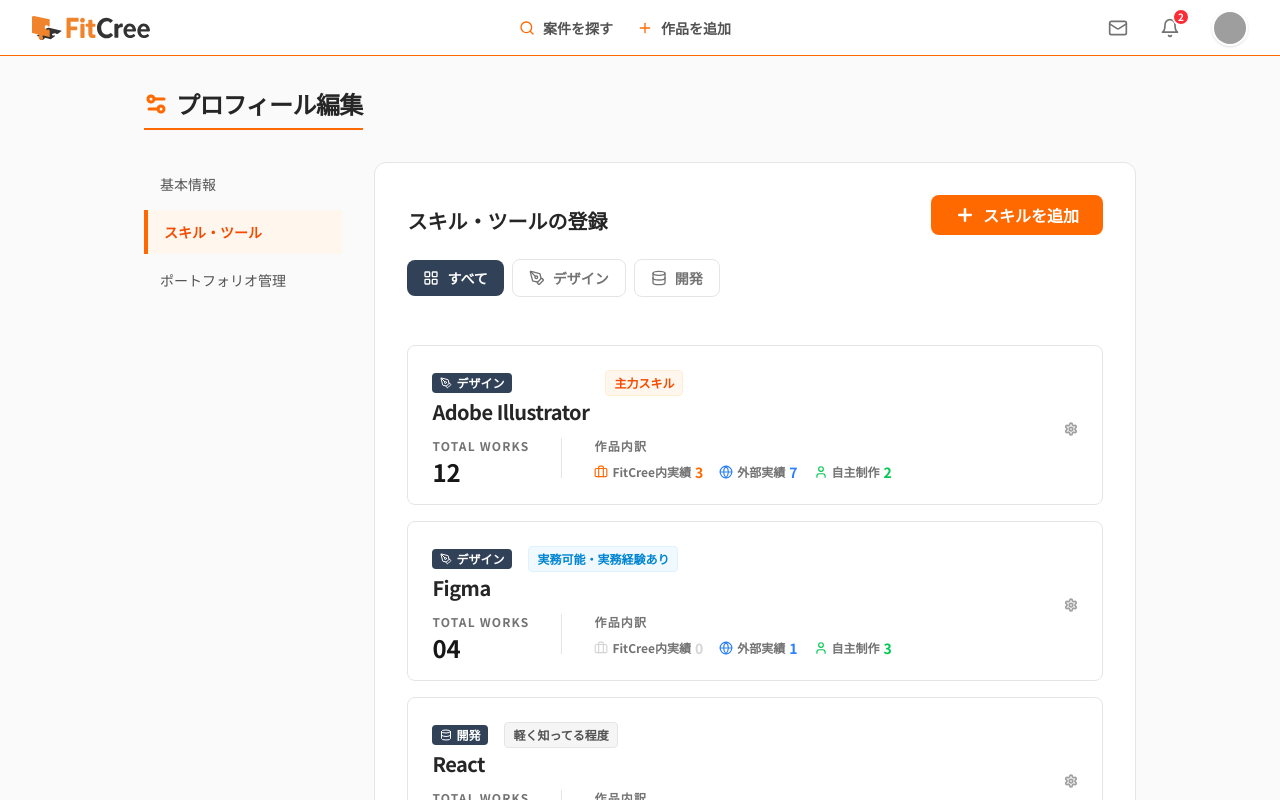
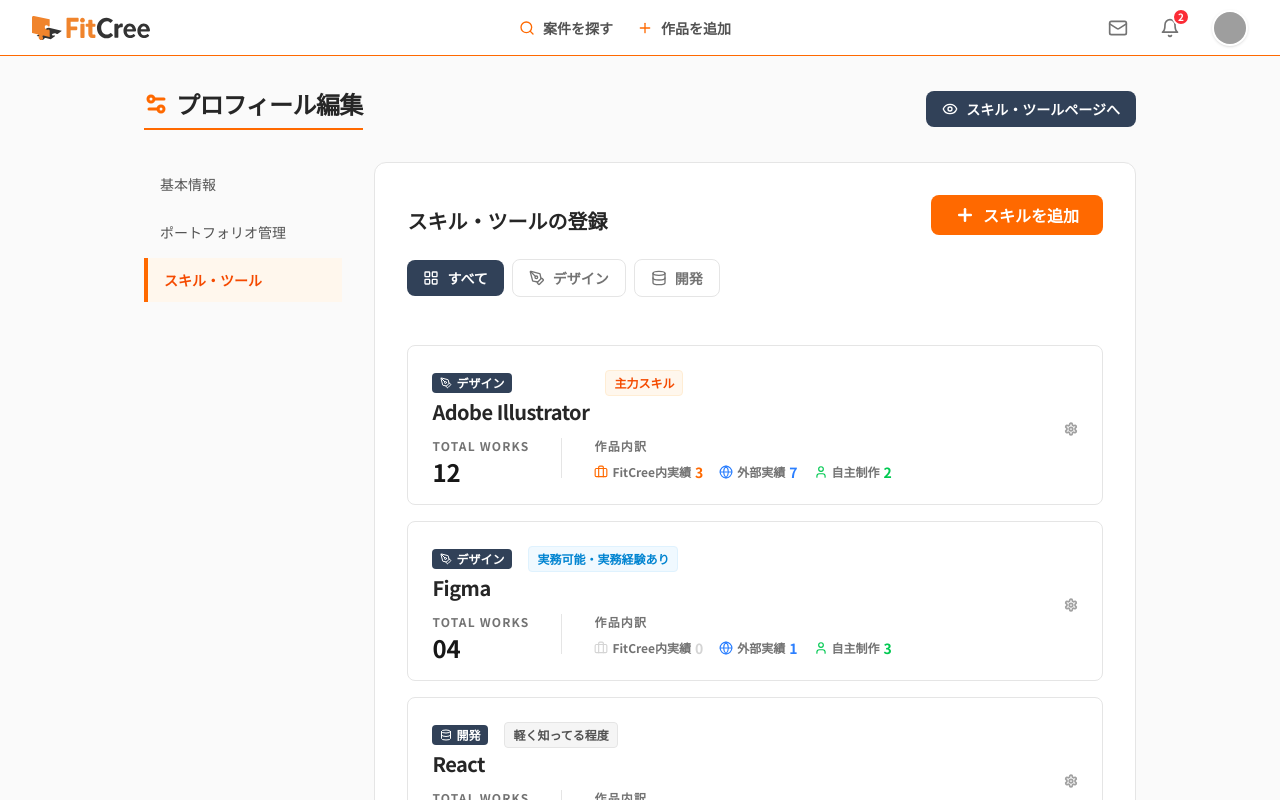
Before and after one commit to FitCree/fitcree-design, a Next.js app in the folder fitcree-design-app/: page /creator/profile/skills in a window 1280 px wide. Shown: the top 800 px of the page. Built offline with nearby package versions, Linux system fonts and the light colour scheme; grey boxes are pictures that could not be loaded.

Commit message:
プロフィール編集微調整

```diff
--- /dev/null
+++ b/fitcree-design-app/src/app/creator/(with-header)/profile/layout.tsx
@@ -0,0 +1,19 @@
+"use client";
+
+import { useEffect } from 'react';
+
+export default function ProfileEditLayout({
+  children,
+}: {
+  children: React.ReactNode;
+}) {
+  useEffect(() => {
+    const footer = document.getElementById('site-footer');
+    if (footer) footer.style.display = 'none';
+    return () => {
+      if (footer) footer.style.display = '';
+    };
+  }, []);
+
+  return <>{children}</>;
+}
--- a/fitcree-design-app/src/app/creator/(with-header)/profile/page.tsx
+++ b/fitcree-design-app/src/app/creator/(with-header)/profile/page.tsx
@@ -13,6 +13,8 @@
 import { SelectInput } from '@/components/forms/elements/SelectInput';
 import { RadioList } from '@/components/forms/elements/RadioList';
 import { FileUploader } from '@/components/forms/elements/FileUploader';
+import ProfileSideNav from '@/components/creator/ProfileSideNav';
+import ActionLinkButton from '@/components/common/ActionLinkButton';
 
 const VARIANT = 'creator';
 
@@ -87,46 +89,21 @@
   };
 
   return (
-    <div className="max-w-5xl mx-auto px-4 py-8 pb-16 text-neutral-900">
+    <div className="max-w-5xl mx-auto px-4 py-8 pb-24 text-neutral-900">
       {/* ページヘッダー */}
       <div className="mb-8 flex items-center justify-between">
         <h1 className="text-2xl font-bold flex items-center gap-2 text-neutral-800 tracking-tight border-b-2 border-orange-500 pb-2 inline-flex">
           <Settings2 className="text-orange-500" strokeWidth={3} />
           プロフィール編集
         </h1>
-        <Link
-          href="/creator?tab=profile"
-          className="flex items-center gap-2 px-5 py-2.5 bg-orange-500 hover:bg-orange-600 text-white text-sm font-bold rounded-lg transition-colors"
-        >
-          <Eye className="w-4 h-4" />
-          実際の表示を確認
-        </Link>
+        <ActionLinkButton href="/creator?tab=profile" label="プロフィールページへ" icon={Eye} />
       </div>
 
       <div className="flex flex-col md:flex-row gap-8">
-        {/* サイドナビゲーション */}
-        <aside className="w-[20%] flex-shrink-0">
-          <nav className="flex flex-col space-y-1">
-            <Link
-              href="/creator/profile"
-              className="px-4 py-3 text-sm font-bold bg-orange-50 text-orange-600 border-l-4 border-orange-500"
-            >
-              基本情報
-            </Link>
-            <Link
-              href="#"
-              className="px-4 py-3 text-sm text-neutral-600 hover:bg-neutral-100 transition-colors"
-            >
-              ポートフォリオ管理
-            </Link>
-            <Link
-              href="/creator/profile/skills"
-              className="px-4 py-3 text-sm text-neutral-600 hover:bg-neutral-100 transition-colors"
-            >
-              スキル・ツール
-            </Link>
-          </nav>
-        </aside>
+
+        {/* 左サイドナビゲーション */}
+        {/* fitcree-design-app/src/components/creator/ProfileSideNav.tsx */}
+        <ProfileSideNav />
 
         {/* メインコンテンツ */}
         <main className="w-[80%] space-y-12">
@@ -304,22 +281,25 @@
             </div>
           </section>
 
-          {/* ═══════════ フッターボタン ═══════════ */}
-          <div className="flex items-center justify-center gap-4 pt-4 pb-8">
+        </main>
+      </div>
+
+      {/* ═══════════ 固定フッターボタン ═══════════ */}
+      <div className="fixed bottom-0 left-0 right-0 bg-white/90 backdrop-blur border-t border-neutral-200 z-40">
+        <div className="max-w-5xl mx-auto px-4 py-3 flex items-center justify-end gap-3">
           <button
             onClick={() => window.history.back()}
-              className="px-8 py-3 bg-white border border-neutral-300 text-neutral-700 font-bold rounded-lg hover:bg-neutral-50 transition-colors"
+            className="px-6 py-2 bg-white border border-neutral-300 text-neutral-700 text-sm font-bold rounded-lg hover:bg-neutral-50 transition-colors"
           >
             キャンセル
           </button>
           <button
             onClick={() => alert('保存しました（デモ）')}
-              className="px-8 py-3 bg-orange-500 hover:bg-orange-600 text-white font-bold rounded-lg transition-colors"
+            className="px-6 py-2 bg-orange-500 hover:bg-orange-600 text-white text-sm font-bold rounded-lg transition-colors"
           >
             保存
           </button>
         </div>
-        </main>
       </div>
     </div>
   );
--- a/fitcree-design-app/src/app/creator/(with-header)/profile/skills/page.tsx
+++ b/fitcree-design-app/src/app/creator/(with-header)/profile/skills/page.tsx
@@ -14,9 +14,12 @@
   Settings,
   Briefcase,
   Sparkles,
+  Eye,
 } from 'lucide-react';
 import Link from 'next/link';
 import { SKILL_CATEGORIES, SKILL_MASTER, SKILL_LEVEL_LABELS } from '@/data/master-data';
+import ProfileSideNav from '@/components/creator/ProfileSideNav';
+import ActionLinkButton from '@/components/common/ActionLinkButton';
 import { TipsBox } from '@/components/forms/elements/TipsBox';
 
 export default function CreatorSkillsPage() {
@@ -102,37 +105,19 @@
 
   return (
     <div className="max-w-5xl mx-auto px-4 py-8 pb-16 text-neutral-900">
-      <div className="mb-8">
+      <div className="mb-8 flex items-center justify-between">
         <h1 className="text-2xl font-bold flex items-center gap-2 text-neutral-800 tracking-tight border-b-2 border-orange-500 pb-2 inline-flex">
           <Settings2 className="text-orange-500" strokeWidth={3} />
           プロフィール編集
         </h1>
+        <ActionLinkButton href="/creator?tab=skills" label="スキル・ツールページへ" icon={Eye} />
       </div>
 
       <div className="flex flex-col md:flex-row gap-8">
-        {/* サイドナビゲーション */}
-        <aside className="w-[20%] flex-shrink-0">
-          <nav className="flex flex-col space-y-1">
-            <Link
-              href="/creator/profile"
-              className="px-4 py-3 text-sm text-neutral-600 hover:bg-neutral-100 transition-colors"
-            >
-              基本情報
-            </Link>
-            <Link
-              href="/creator/profile/skills"
-              className="px-4 py-3 text-sm font-bold bg-orange-50 text-orange-600 border-l-4 border-orange-500"
-            >
-              スキル・ツール
-            </Link>
-            <Link
-              href="#"
-              className="px-4 py-3 text-sm text-neutral-600 hover:bg-neutral-100 transition-colors"
-            >
-              ポートフォリオ管理
-            </Link>
-          </nav>
-        </aside>
+
+        {/* 左サイドナビゲーション */}
+        {/* fitcree-design-app/src/components/creator/ProfileSideNav.tsx */}
+        <ProfileSideNav />
 
         {/* メインコンテンツ */}
         <main className="w-[80%] bg-white rounded-xl border border-neutral-200 p-6 md:p-8">
--- a/fitcree-design-app/src/components/common/footer.tsx
+++ b/fitcree-design-app/src/components/common/footer.tsx
@@ -5,7 +5,7 @@
 
 export default function Footer() {
   return (
-    <footer className="bg-neutral-100 border-t border-neutral-200 pt-12 pb-8 px-4 sm:px-8">
+    <footer id="site-footer" className="bg-neutral-100 border-t border-neutral-200 pt-12 pb-8 px-4 sm:px-8">
       <div className="max-w-7xl mx-auto">
         <div className="flex flex-col md:flex-row justify-between items-start md:items-center gap-8 mb-8">
           <div className="flex flex-col gap-4">
--- a/fitcree-design-app/src/components/creator/CreatorTabs.tsx
+++ b/fitcree-design-app/src/components/creator/CreatorTabs.tsx
@@ -1,7 +1,7 @@
 const TABS = [
   { id: 'works', label: '作品' },
   { id: 'profile', label: 'プロフィール' },
-  { id: 'skills', label: '得意・スキル' },
+  { id: 'skills', label: 'スキル・ツール' },
   { id: 'guide', label: '依頼ガイド' },
   { id: 'reviews', label: '評価' },
 ] as const;
--- /dev/null
+++ b/fitcree-design-app/src/components/creator/ProfileSideNav.tsx
@@ -0,0 +1,37 @@
+"use client";
+
+import Link from 'next/link';
+import { usePathname } from 'next/navigation';
+
+const NAV_ITEMS = [
+  { href: '/creator/profile', label: '基本情報' },
+  { href: '#', label: 'ポートフォリオ管理' },
+  { href: '/creator/profile/skills', label: 'スキル・ツール' },
+];
+
+export default function ProfileSideNav() {
+  const pathname = usePathname();
+
+  return (
+    <aside className="w-[20%] flex-shrink-0">
+      <nav className="flex flex-col space-y-1">
+        {NAV_ITEMS.map((item) => {
+          const isActive = item.href !== '#' && pathname === item.href;
+          return (
+            <Link
+              key={item.label}
+              href={item.href}
+              className={
+                isActive
+                  ? 'px-4 py-3 text-sm font-bold bg-orange-50 text-orange-600 border-l-4 border-orange-500'
+                  : 'px-4 py-3 text-sm text-neutral-600 hover:bg-neutral-100 transition-colors'
+              }
+            >
+              {item.label}
+            </Link>
+          );
+        })}
+      </nav>
+    </aside>
+  );
+}
```
Lines whose indentation alone changed are shown as unchanged.
